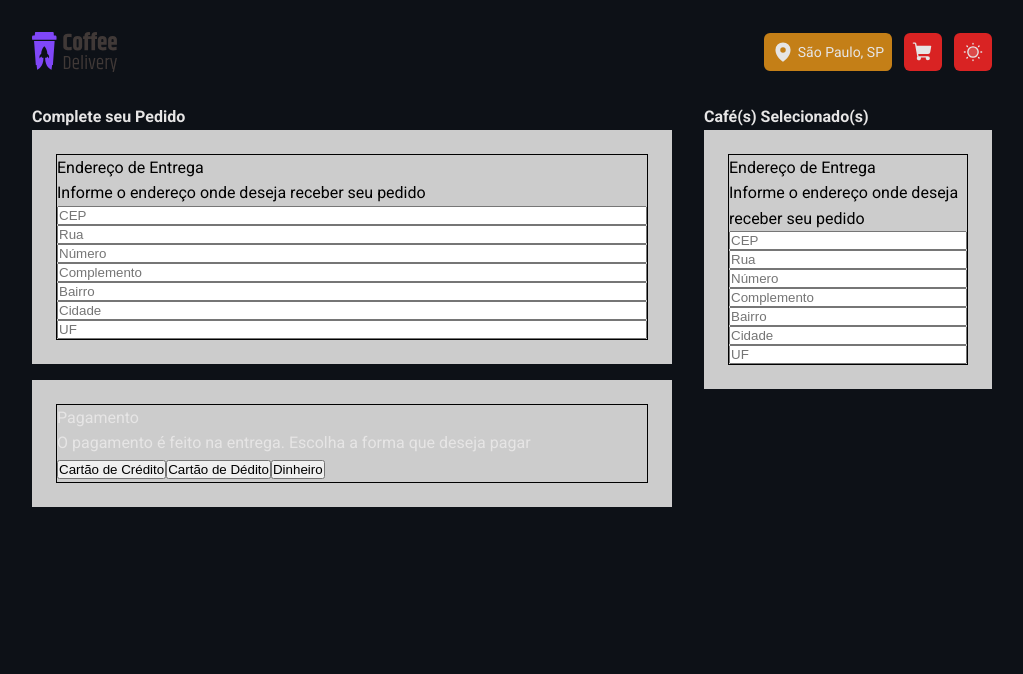
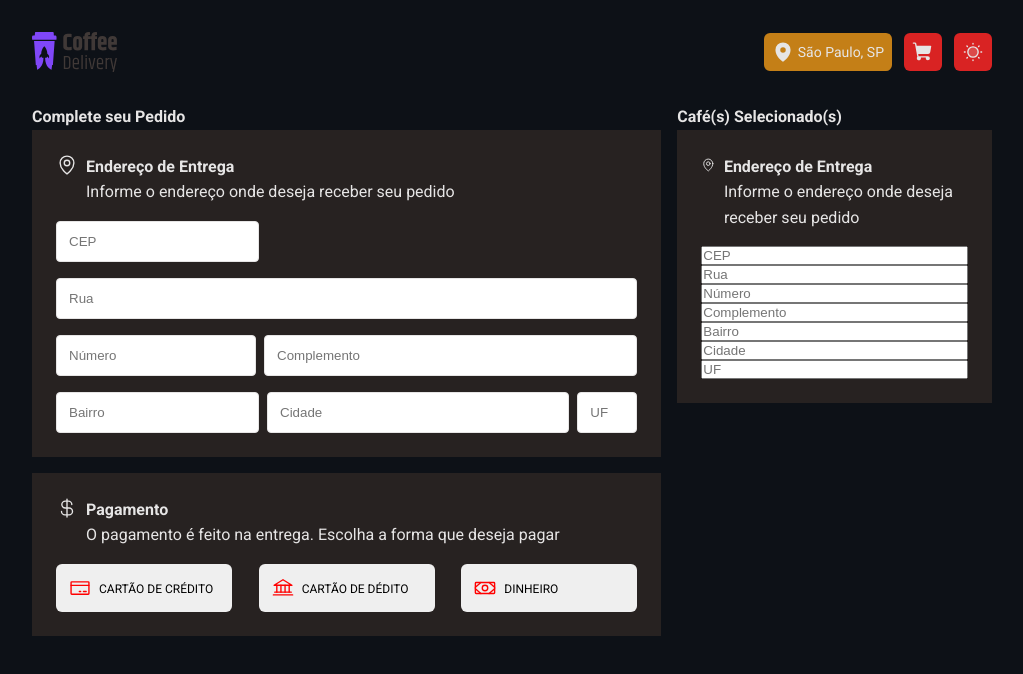
Before and after one commit to Yuri-stack/coffee-leblanc, a React (Vite) app: page /checkout in a window 1280 px wide. Shown: the top 674 px of the page, without its empty margins (128-1151 px from the left). Built offline with nearby package versions, Linux system fonts and the light colour scheme.

Commit message:
Styles: Estilizando Página de Checkout

```diff
--- a/src/pages/Checkout/index.tsx
+++ b/src/pages/Checkout/index.tsx
@@ -1,4 +1,5 @@
-import { CheckoutContainer, CoffeCardContainer } from "./styles";
+import { Bank, CreditCard, CurrencyDollar, MapPin, Money } from "phosphor-react";
+import { ButtonCardContainer, CheckoutContainer, CoffeCardContainer, CoffeCardContent, FormContainer, InputForm } from "./styles";
 
 export function Checkout() {
   return (
@@ -6,12 +7,71 @@ export function Checkout() {
       <section>
         <strong>Complete seu Pedido</strong>
 
-        <div style={{ backgroundColor: '#ccc', padding: '1.5rem', color: '#000' }}>
-          <div style={{ border: '1px solid #000' }}>
-            <div>
-              <p>Endereço de Entrega</p>
-              <p>Informe o endereço onde deseja receber seu pedido</p>
-            </div>
+        <CoffeCardContainer>
+            <CoffeCardContent>
+              <MapPin size={22} />
+              <div>
+                <strong>Endereço de Entrega</strong>
+                <p>Informe o endereço onde deseja receber seu pedido</p>
+              </div>
+            </CoffeCardContent>
+
+            <FormContainer>
+              <InputForm placeholder="CEP" required/>
+              <InputForm placeholder="Rua" largura="100%" required/>
+
+              <div>
+                <InputForm type="number" placeholder="Número" largura="200px" required/>
+                <InputForm placeholder="Complemento" largura="100%" required/>
+              </div>
+
+              <div>
+                <InputForm placeholder="Bairro" required/>
+                <InputForm placeholder="Cidade" largura="100%" required/>
+                <InputForm placeholder="UF" largura="60px" required/>
+              </div>
+            </FormContainer>
+        </CoffeCardContainer>
+
+        <CoffeCardContainer>
+            <CoffeCardContent>
+              <CurrencyDollar size={22} />
+              <div>
+                <strong>Pagamento</strong>
+                <p>O pagamento é feito na entrega. Escolha a forma que deseja pagar</p>
+              </div>
+            </CoffeCardContent>
+
+            <ButtonCardContainer>
+              <button>
+                <CreditCard size={22} color="red"/>
+                Cartão de Crédito
+              </button>
+              <button>
+                <Bank size={22} color="red" />
+                Cartão de Dédito
+              </button>
+              <button>
+                <Money size={22} color="red" />
+                Dinheiro
+              </button>
+            </ButtonCardContainer>
+
+        </CoffeCardContainer>
+      </section>
+
+      <section>
+        <strong>Café(s) Selecionado(s)</strong>
+
+        <CoffeCardContainer>
+            <CoffeCardContent>
+              <MapPin size={22} />
+              <div>
+                <strong>Endereço de Entrega</strong>
+                <p>Informe o endereço onde deseja receber seu pedido</p>
+              </div>
+            </CoffeCardContent>
+
             <form style={{ display: 'flex', flexDirection: 'column' }}>
               <input type="text" placeholder="CEP" />
               <input type="text" placeholder="Rua" />
@@ -21,46 +81,10 @@ export function Checkout() {
               <input type="text" placeholder="Cidade" />
               <input type="text" placeholder="UF" />
             </form>
-          </div>
-        </div>
 
-        <div style={{ backgroundColor: '#ccc', padding: '1.5rem', marginTop: '1rem' }}>
-          <div style={{ border: '1px solid #000' }}>
-            <div>
-              <p>Pagamento</p>
-              <p>O pagamento é feito na entrega. Escolha a forma que deseja pagar</p>
-            </div>
-
-            <div>
-              <button>Cartão de Crédito</button>
-              <button>Cartão de Dédito</button>
-              <button>Dinheiro</button>
-            </div>
-          </div>
-        </div>
+        </CoffeCardContainer>
       </section>
 
-      <section>
-        <strong>Café(s) Selecionado(s)</strong>
-
-        <div style={{ backgroundColor: '#ccc', padding: '1.5rem', color: '#000' }}>
-          <div style={{ border: '1px solid #000' }}>
-            <div>
-              <p>Endereço de Entrega</p>
-              <p>Informe o endereço onde deseja receber seu pedido</p>
-            </div>
-            <form style={{ display: 'flex', flexDirection: 'column' }}>
-              <input type="text" placeholder="CEP" />
-              <input type="text" placeholder="Rua" />
-              <input type="number" placeholder="Número" />
-              <input type="text" placeholder="Complemento" />
-              <input type="text" placeholder="Bairro" />
-              <input type="text" placeholder="Cidade" />
-              <input type="text" placeholder="UF" />
-            </form>
-          </div>
-        </div>
-      </section>
     </CheckoutContainer>
   )
 }
--- a/src/pages/Checkout/styles.ts
+++ b/src/pages/Checkout/styles.ts
@@ -1,13 +1,75 @@
 import styled from "styled-components";
+
+interface InputProps{
+    placeholder: string
+    largura?: string
+}
 
 export const CheckoutContainer = styled.section`
     display: grid;
-    grid-template-columns: 640px 1fr;
-    gap: 2rem;
+    grid-template-columns: 2fr 1fr;
+    gap: 1rem;
 
     padding: 0 10rem;
 `
 
 export const CoffeCardContainer = styled.section`
+    margin: 0 0 1rem;
+    padding: 1.5rem;
 
+    background-color: ${props => props.theme["base-card"]};
+
+    p{
+        font: 400 1rem/1.6 'Roboto', sans-serif;
+        color: ${props => props.theme["base-text"]};
+    }
 `
+
+export const CoffeCardContent = styled.article`
+    display: flex;
+    gap: .5rem;
+
+    margin: 0 0 1rem;
+`
+
+export const FormContainer = styled.form`
+    max-width: 640px;
+
+    display: flex;
+    flex-direction: column;
+    align-items: flex-start;
+    gap: 1rem;
+
+    div{
+        width: 100%;
+        display: flex;
+        gap: .5rem;
+    }
+`
+
+export const InputForm = styled.input<InputProps>`
+    padding: .75rem;
+    border: 1px solid #E6E5E5;
+    border-radius: 4px;
+    width: ${props => props.largura ? props.largura : "auto"}
+`
+
+export const ButtonCardContainer = styled.div`
+    display: flex;
+    justify-content: space-between;
+
+    button{
+        display: flex;
+        align-items: flex-end;
+        gap: .5rem;
+
+        width: 11rem;
+        padding: .75rem;
+
+        font: 400 0.75rem/1.6 'Roboto', sans-serif;
+        text-transform: uppercase;
+
+        border: 1px solid transparent;
+        border-radius: 6px;
+    }
+`
```
